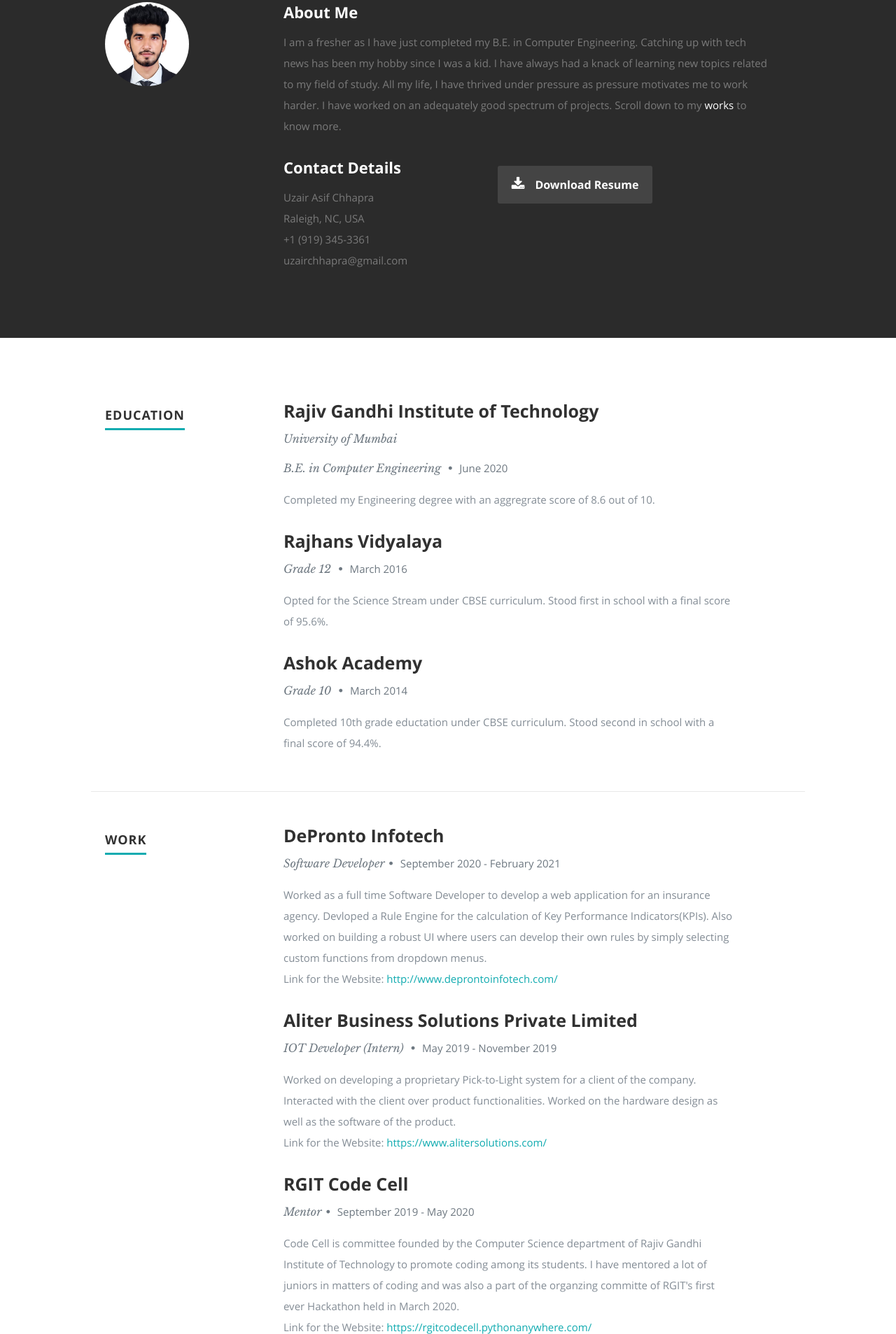
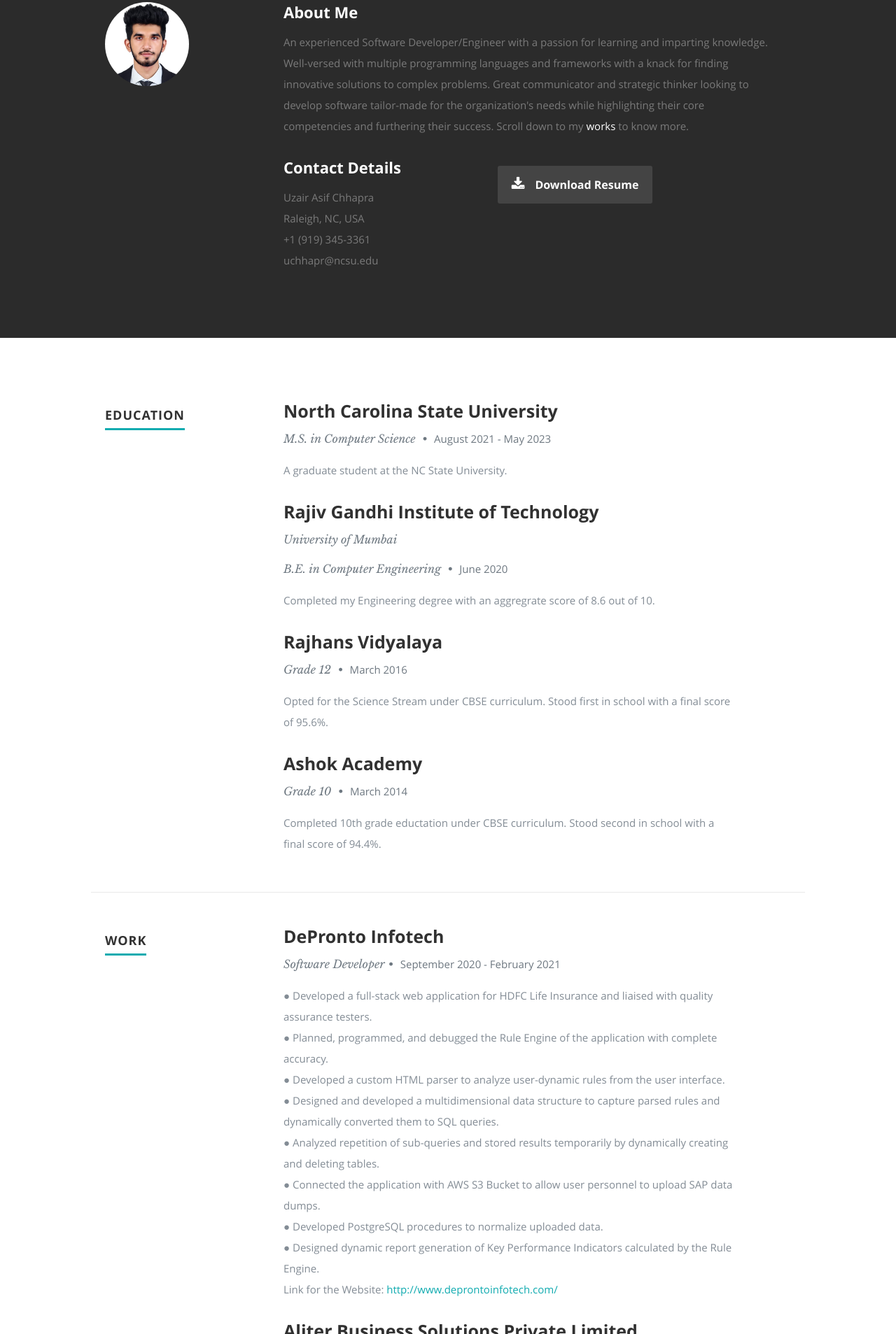
Before and after one commit to uzairchhapra/Personal-Website, a plain HTML site: page index.html in a window 1280 px wide. Shown: the part 893-2800 px from the top of the page at 70% size. Drawn offline with nearby package versions, Linux system fonts and the light colour scheme; no server answers.

Commit message:
updated content, added ncsu

```diff
--- a/index.html
+++ b/index.html
@@ -100,9 +100,8 @@
             <div class="banner-text">
                <h1 class="responsive-headline">I'm Uzair Chhapra.</h1>
                <h3 id='bio'>
-                  I am a Mumbai based computer engineer looking to venture into new ideas,
-                  connect with people, learn and impart knowledge, and most importantly, apply them. Let's <a
-                     class="smoothscroll" href="#about">
+                  I am a Software Engineer and a Data Scientist who loves to provide solutions to complex problems.
+                  Let's <a class="smoothscroll" href="#about">
                      start scrolling</a>
                   and learn more <a class="smoothscroll" href="#about">about me</a>.</h3>
                <hr />
@@ -144,11 +143,11 @@
                <h2>About Me</h2>
 
                <p id='aboutMe'>
-                  I am a fresher as I have just completed my B.E. in Computer Engineering.
-                  Catching up with tech news has been my hobby since I was a kid. I have always had a knack of learning
-                  new topics related to my field of study. All my life, I have thrived under pressure as pressure
-                  motivates
-                  me to work harder. I have worked on an adequately good spectrum of projects. Scroll down to my
+                  An experienced Software Developer/Engineer with a passion for learning and imparting knowledge.
+                  Well-versed with multiple programming languages and frameworks with a knack for finding innovative
+                  solutions to complex problems. Great communicator and strategic thinker looking to develop software
+                  tailor-made for the organization's needs while highlighting their core competencies and furthering
+                  their success. Scroll down to my
                   <a href="#portfolio" class="smoothscroll">works</a> to know more.
                </p>
 
@@ -162,7 +161,7 @@
                         <span>Raleigh, NC, USA
                         </span><br>
                         <span>+1 (919) 345-3361</span><br>
-                        <span>uzairchhapra@gmail.com</span>
+                        <span>uchhapr@ncsu.edu</span>
                      </p>
 
                   </div>
@@ -196,6 +195,24 @@
             </div>
 
             <div class="nine columns main-col">
+
+               <div class="row item">
+
+                  <div class="twelve columns">
+
+                     <h3>North Carolina State University</h3>
+                     <p class="info">M.S. in Computer Science <span>&bull;</span> <em class="date">August 2021 - May
+                           2023</em>
+                     </p>
+
+                     <p>
+                        A graduate student at the NC State University.
+                     </p>
+
+                  </div>
+
+               </div> <!-- item end -->
+
 
                <div class="row item">
 
@@ -272,10 +289,21 @@
                            2021</em></p>
 
                      <p>
-                        Worked as a full time Software Developer to develop a web application for an insurance agency.
-                        Devloped a Rule Engine for the calculation of Key Performance Indicators(KPIs). Also worked on
-                        building a robust UI where users can develop their own rules by simply selecting custom
-                        functions from dropdown menus.
+                        ● Developed a full-stack web application for HDFC Life Insurance and liaised with quality
+                        assurance testers. <br>
+                        ● Planned, programmed, and debugged the Rule Engine of the application with complete
+                        accuracy.<br>
+                        ● Developed a custom HTML parser to analyze user-dynamic rules from the user interface.<br>
+                        ● Designed and developed a multidimensional data structure to capture parsed rules and
+                        dynamically converted
+                        them to SQL queries.<br>
+                        ● Analyzed repetition of sub-queries and stored results temporarily by dynamically creating and
+                        deleting tables.<br>
+                        ● Connected the application with AWS S3 Bucket to allow user personnel to upload SAP data
+                        dumps.<br>
+                        ● Developed PostgreSQL procedures to normalize uploaded data.<br>
+                        ● Designed dynamic report generation of Key Performance Indicators calculated by the Rule
+                        Engine.
                         <br>Link for the Website: <a
                            href="http://www.deprontoinfotech.com/homedesktop.php">http://www.deprontoinfotech.com/</a>
                      </p>
@@ -293,9 +321,12 @@
                            2019</em></p>
 
                      <p>
-                        Worked on developing a proprietary Pick-to-Light system for a client of the company.
-                        Interacted with the client over product functionalities.
-                        Worked on the hardware design as well as the software of the product.
+                        ● Spearheaded software development in the IoT division.<br>
+                        ● Developed a working prototype of a Pick-to-Light system using NodeMCU.<br>
+                        ● Established data transfer using RF433 between devices over WiFi between devices and the
+                        server.<br>
+                        ● Implemented message transfer using the MQTT protocol.<br>
+                        ● Liaised with system designers over final design of the product.
                         <br>Link for the Website: <a
                            href="https://www.alitersolutions.com/">https://www.alitersolutions.com/</a>
                      </p>
@@ -312,13 +343,11 @@
                      <p class="info">Mentor<span>&bull;</span> <em class="date">September 2019 - May 2020</em></p>
 
                      <p>
-                        Code Cell is committee founded by the Computer Science department of Rajiv Gandhi Institute of
-                        Technology
-                        to promote coding among its students.
-                        I have mentored a lot of juniors in matters of coding and was also a part of the organzing
-                        committe
-                        of
-                        RGIT's first ever Hackathon held in March 2020.
+                        ● Code Cell is a committee founded by the Computer Science department of Rajiv Gandhi Institute.
+                        of Technology to promote coding among its students.<br>
+                        ● Mentored juniors in their coding assignments.<br>
+                        ● Along with other members of the committee, organized of RGIT's first-ever Hackathon held in
+                        March 2020.
                         <br>Link for the Website: <a
                            href="https://rgitcodecell.pythonanywhere.com/">https://rgitcodecell.pythonanywhere.com/</a>
                      </p>
@@ -336,10 +365,10 @@
                            2020</em></p>
 
                      <p>
-                        CESS is one of the largest committees across departments at Rajiv Gandhi Institute of
-                        Technology.
-                        I have been a part of various workshops both as an organizer and as a students.
-                        I also managed the CESS Website for a year.
+                        ● CESS is one of the largest committees across departments at the Rajiv Gandhi Institute of
+                        Technology. <br>
+                        ● Organized as well as participated in various workshops. <br>
+                        ● Developed, organized, and updated the CESS Website for a year.
                         <br>Link for the Website: <a href="https://rgitcess.in/">https://rgitcess.in/</a>
                      </p>
 
@@ -374,7 +403,7 @@
                      </p>
 
                      <p>
-                        The paper has been presented and published in <em>'2020 2nd International Conference on
+                        The paper has been presented and published in the <em>'2020 2nd International Conference on
                            Innovative
                            Mechanisms for
                            Industry Applications (ICIMIA)'</em> by
@@ -517,7 +546,7 @@
                      <span>Raleigh, NC, USA
                      </span><br>
                      <span>+1 (919) 345-3361</span><br>
-                     <span>uzairchhapra@gmail.com</span>
+                     <span>uchhapr@ncsu.edu</span>
                   </p>
 
                </div>
```
